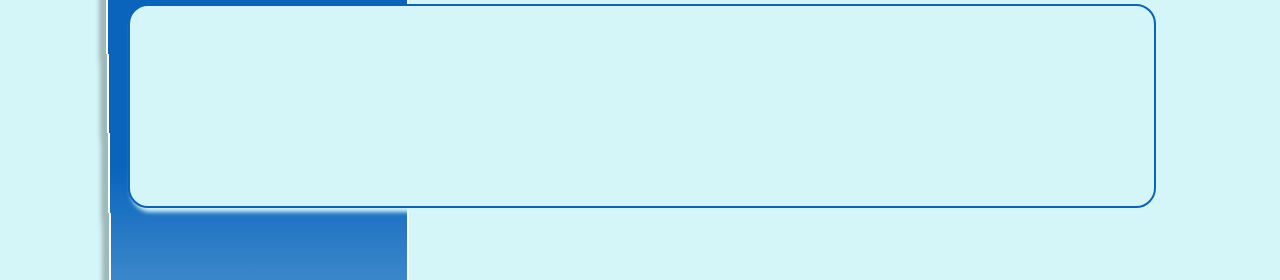
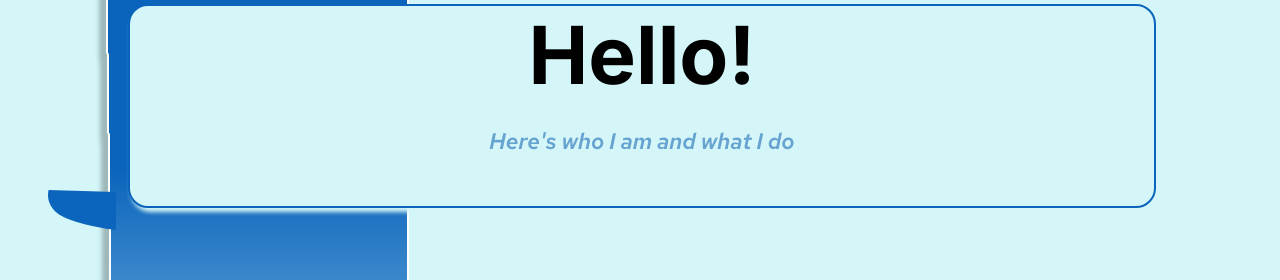
Before and after one commit to aashayvanpal/resume-profile, a plain HTML site: page index.html in a window 1280 px wide. Shown: the part 466-746 px from the top of the page. Drawn offline with Linux system fonts and the light colour scheme.

Commit message:
sticky container added

```diff
--- a/css/style.css
+++ b/css/style.css
@@ -338,7 +338,7 @@ body{
     z-index: 2;
 }
 
-.info-container{
+.sticky-container-main{
     position: absolute;
     height: 200px;
     width: 80%;
@@ -351,3 +351,13 @@ body{
     z-index: 2;
 
 }
+
+
+
+#conatiner-sub{
+    position: relative;
+    right: -48px;
+    top: 381px;
+    width: 68px;
+    z-index: 1;
+}
--- a/index.html
+++ b/index.html
@@ -5,6 +5,13 @@
     <meta charset="UTF-8">
     <meta http-equiv="X-UA-Compatible" content="IE=edge">
     <meta name="viewport" content="width=device-width, initial-scale=1.0">
+    <link rel="preconnect" href="https://fonts.googleapis.com">
+    <link rel="preconnect" href="https://fonts.gstatic.com" crossorigin>
+    <link href="https://fonts.googleapis.com/css2?family=Inter:wght@700&display=swap" rel="stylesheet">
+    <link rel="preconnect" href="https://fonts.googleapis.com">
+    <link
+        href="https://fonts.googleapis.com/css2?family=Inter:wght@700&family=Red+Hat+Text:ital,wght@1,600&display=swap"
+        rel="stylesheet">
     <link rel="stylesheet" href="./css/style.css">
     <title>Profile</title>
 </head>
@@ -57,14 +64,27 @@
         </div>
 
         <img src="./assets/banner-rec2.svg" id="banner-rec2">
-        <div class="info-container">
+
+        <div class="sticky-container">
+            <div class="sticky-container-main">
+                <h1 style="font-size: 80px;font-family: 'Inter', sans-serif;text-align: center;height: 60%;">
+                    Hello!<br />
+                </h1>
+                <h2 style="text-align: center;color:#67A3D0;font-family: 'Red Hat Text', sans-serif;font-size: 1.4em;">
+                    Here's who I am and what I do
+                </h2>
+            </div>
+            <img src="./assets/container-sub.svg" id="conatiner-sub">
+        </div>
+
+
+
 
     </div>
 
 
     <div class="layer2">
 
-        </div>
     </div>
 
 </body>
```
Also changed, not shown: assets/container-sub.svg (added).
